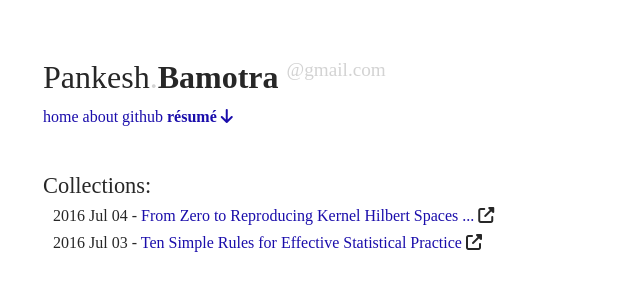
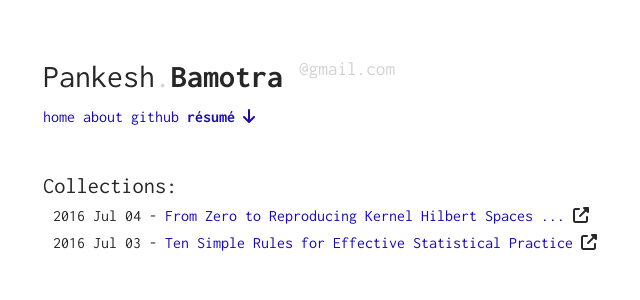
Before and after one commit to pbamotra/sciontist, a Jekyll site: the page built from index.html, in a window 1280 px wide. Shown: the top 300 px of the page, without its empty margins (297-937 px from the left). Built offline with Jekyll 4.4.1, drawn with Linux system fonts in a browser that asks for light colours; nearby versions of some CDN libraries.

Commit message:
changed font - Domine - restore inconsolata

```diff
--- a/_layouts/default.html
+++ b/_layouts/default.html
@@ -19,7 +19,7 @@
     {% endif %}
 
     <link rel="icon" href="/assets/img/favicon.png">
-    <link href='https://fonts.googleapis.com/css?family=Domine' rel='stylesheet' type='text/css'>
+    <link href='https://fonts.googleapis.com/css?family=Inconsolata:400,700' rel='stylesheet' type='text/css'>
     <link rel="stylesheet" type="text/css" href="/assets/css/main.css">
     <script src="https://use.fontawesome.com/81b65cc738.js"></script>
 </head>
```
